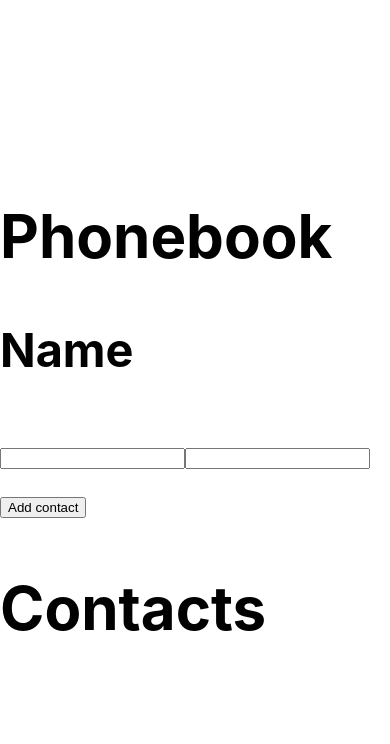
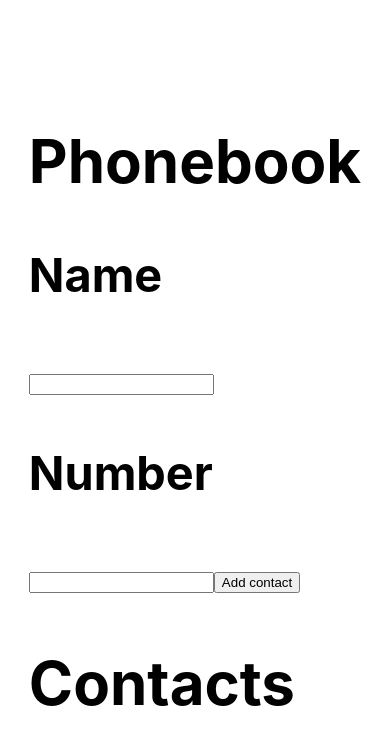
Before and after one commit to OlehKozubJS/goit-react-hw-02-phonebook, a React (Create React App) app: page / in a window 390 px wide. Shown: the top 744 px of the page. Built offline with nearby package versions, Linux system fonts and the light colour scheme.

Commit message:
Update Phonebook.jsx

```diff
--- a/src/components/Phonebook.jsx
+++ b/src/components/Phonebook.jsx
@@ -54,6 +54,7 @@ export class Phonebook extends Component {
                         />
                     </label>
                     <label>
+                        <h3>Number</h3>
                         <input
                         type="tel"
                         name="number"
```
